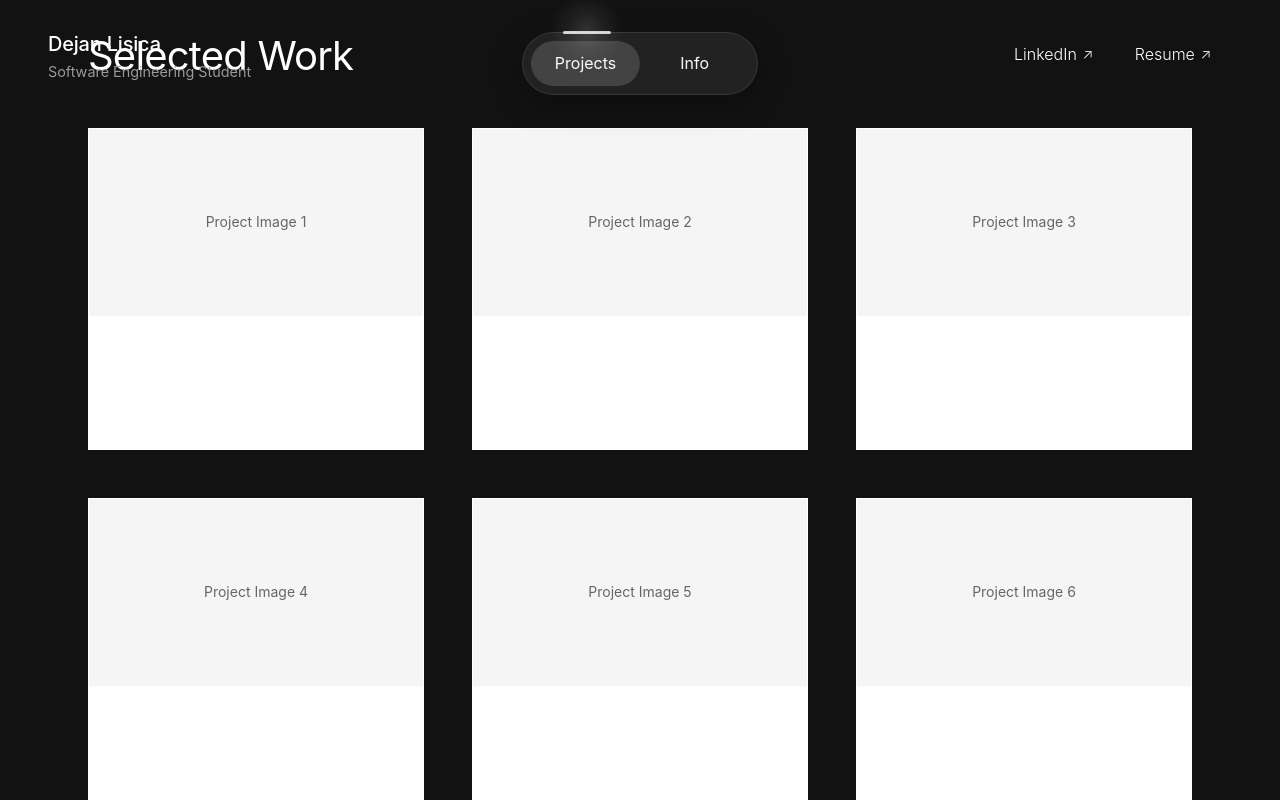
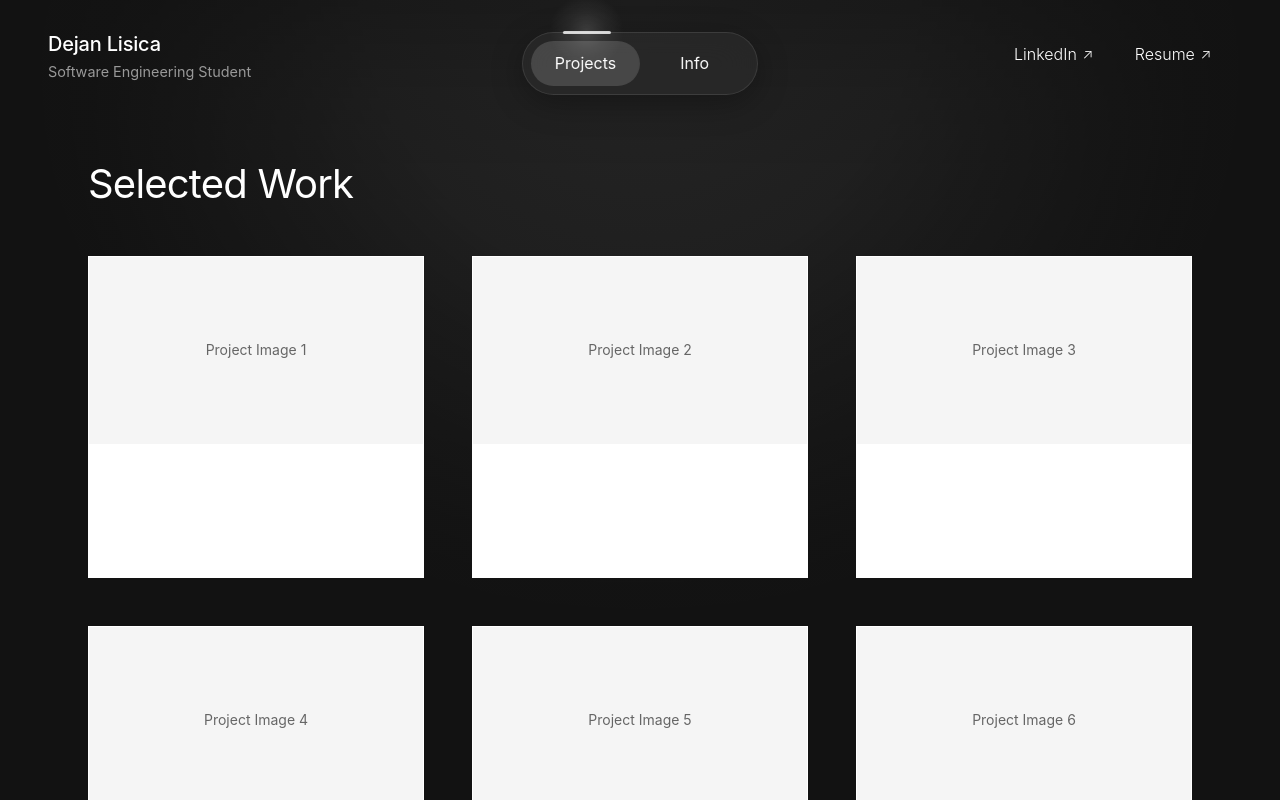
Before and after one commit to Lija321/Lija321.github.io, a React (Create React App) app: page /projects in a window 1280 px wide. Shown: the top 800 px of the page. Built offline with nearby package versions, Linux system fonts and the light colour scheme.

Commit message:
added background

```diff
--- a/src/App.css
+++ b/src/App.css
@@ -13,13 +13,16 @@ html {
   flex-direction: column;
   color: #121212;
   background-color: #121212;
+  position: relative;
 }
+
 
 #Logo{
   position: fixed;
   top: 2em;
   left: 3em;
   background-color: transparent;
+  z-index: 100;
 }
 
 #Navigation{
@@ -28,6 +31,7 @@ html {
   left: 50%;
   transform: translateX(-50%);
   background-color: transparent;
+  z-index: 100;
 }
 
 #ContactLinks{
@@ -35,11 +39,14 @@ html {
   top: 2em;
   right: 3em;
   background-color: transparent;
+  z-index: 100;
 }
 
 main {
   flex: 1;
-    background-color: #121212;
+  background-color: transparent;
+  position: relative;
+  z-index: 10;
 }
 
 @media (max-width: 1024px) {
--- a/src/index.css
+++ b/src/index.css
@@ -2,6 +2,10 @@
   margin: 0;
   padding: 0;
   box-sizing: border-box;
+}
+
+html {
+  overscroll-behavior-y: none;
 }
 
 body {
@@ -12,6 +16,7 @@ body {
   background-color: #ffffff;
   color: #000000;
   line-height: 1.6;
+  overscroll-behavior-y: none;
 }
 
 code {
--- a/src/pages/Info.css
+++ b/src/pages/Info.css
@@ -2,7 +2,7 @@
   min-height: 100vh;
   padding-top: 2rem;
   padding-bottom: 3rem;
-  background-color: #121212;
+  background-color: transparent;
 }
 
 .info-container {
--- a/src/pages/Projects.css
+++ b/src/pages/Projects.css
@@ -1,14 +1,54 @@
 .projects-page {
   min-height: 100vh;
-  padding-top: 2rem;
+  padding-top: 10vh;
   padding-bottom: 3rem;
-  background-color: #121212;
+  background-color: transparent;
+  position: relative;
+  overflow: visible;
+}
+
+.projects-page::before {
+  content: '';
+  position: absolute;
+  top: 0;
+  left: 50%;
+  transform: translateX(-50%);
+  width: 100vw;
+  height: 80vh;
+  background-image: url(../background.png);
+  background-size: cover;
+  background-position: center;
+  background-repeat: no-repeat;
+  filter: blur(100px) brightness(15) saturate(15);
+  opacity: 0.6;
+  z-index: -1;
+  pointer-events: none;
+  mask-image: radial-gradient(circle at center top, black 0%, black 30%, transparent 70%);
+  -webkit-mask-image: radial-gradient(circle at center top, black 0%, black 30%, transparent 70%);
+}
+
+.projects-page::after {
+  content: '';
+  position: absolute;
+  top: 0;
+  left: 0;
+  right: 0;
+  height: 80vh;
+  background: radial-gradient(
+    circle at center top,
+    transparent 0%,
+    rgba(18, 18, 18, 0.4) 40%,
+    rgba(18, 18, 18, 0.9) 100%
+  );
+  z-index: -1;
+  pointer-events: none;
 }
 
 .projects-container {
   max-width: 1200px;
   margin: 0 auto;
   padding: 0 3rem;
+  margin-top: 10vh;
 }
 
 .projects-title {
```
Also changed, not shown: public/background.png (added), src/background.png (added).
